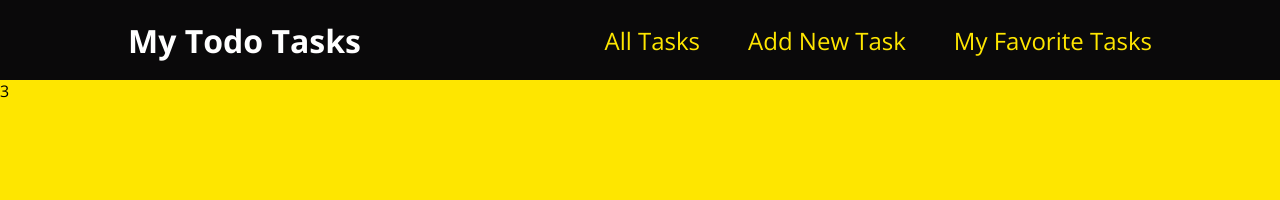
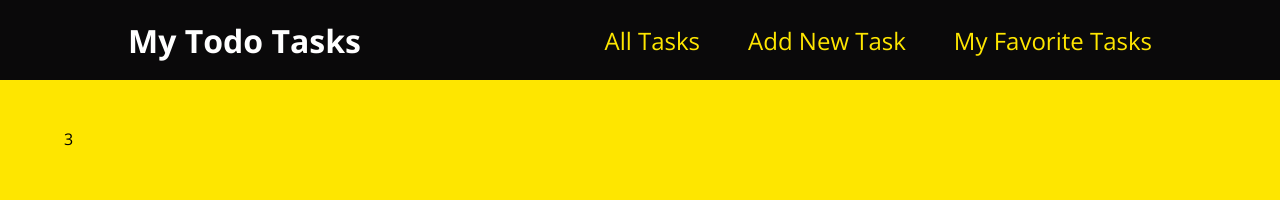
Before and after one commit to NalinSa/task-schedule-app-REACT, a React (Create React App) app: page /favorite-task in a window 1280 px wide. Shown: the top 200 px of the page. Built offline with nearby package versions, Linux system fonts and the light colour scheme.

Commit message:
manage each component

```diff
--- a/src/App.js
+++ b/src/App.js
@@ -2,16 +2,18 @@ import { Route, Routes } from "react-router-dom";
 import AddNewTask from "./pages/AddNewTask";
 import AllTasks from "./pages/AllTasks";
 import FavariteTasks from "./pages/FavoriteTasks";
-import NavigationBar from "./components/layout/NavigationBar";
+import Layout from "./components/layout/Layout";
+
 function App() {
   return (
     <div>
-      <NavigationBar />
+      <Layout>
       <Routes>
         <Route path="/" element={<AllTasks />} />
         <Route path="/add-new-task" element={<AddNewTask />} />
         <Route path="/favorite-task" element={<FavariteTasks />} />
       </Routes>
+      </Layout>
     </div>
   );
 }
--- /dev/null
+++ b/src/components/layout/Layout.js
@@ -0,0 +1,12 @@
+import style from "./Layout.module.css";
+import NavigationBar from "./NavigationBar";
+
+function Layout(props) {
+  return (
+    <div>
+      <NavigationBar />
+      <main className={style.main}>{props.children}</main>
+    </div>
+  );
+}
+export default Layout;
--- /dev/null
+++ b/src/components/layout/Layout.module.css
@@ -0,0 +1,5 @@
+.main {
+    margin: 3rem auto;
+    width: 90%;
+    max-width: 80rem;
+  }
--- a/src/components/tasks/TaskBlock.js
+++ b/src/components/tasks/TaskBlock.js
@@ -1,7 +1,9 @@
+import Card from "../ui/Card";
 import style from "./TaskBlock.module.css";
 function TaskBlock(props) {
   return (
-      <li className={style.card}>
+    <li className={style.item}>
+      <Card>
         <div className={style.content}>
           <h3>{props.title}</h3>
           <p>{props.deadlineday}</p>
@@ -12,7 +14,8 @@ function TaskBlock(props) {
         <div className={style.actions}>
           <button>Favarite</button>
         </div>
-      </li>
+      </Card>
+    </li>
   );
 }
 export default TaskBlock;
--- a/src/components/tasks/TaskBlock.module.css
+++ b/src/components/tasks/TaskBlock.module.css
@@ -1,3 +1,8 @@
+.item {
+  margin: 1rem 0;
+  width: 30rem;
+}
+
 .content {
   text-align: center;
   padding: 1rem;
@@ -28,12 +33,3 @@
 .actions button:active {
   background-color: #bfdcfe;
 }
-.card {
-    background-color: #FAFAFA;
-    border-radius: 10px;
-    box-shadow: 0 1px 4px rgba(0, 0, 0, 0.2);
-    padding: 1rem;
-    margin: 1rem;
-    width: 30rem;
-    text-align: center;
-  }
--- a/src/components/tasks/TaskList.module.css
+++ b/src/components/tasks/TaskList.module.css
@@ -2,6 +2,6 @@
   list-style: none;
     margin: 0px;
     padding: 0px;
-    display: grid;
-    grid-template-columns:1fr 1fr;
+    display:grid;
+    grid-template-columns: 1fr 1fr;
   }
--- /dev/null
+++ b/src/components/ui/Card.js
@@ -0,0 +1,6 @@
+import style from "./Card.module.css";
+
+function Card(props) {
+  return <div className={style.card}>{props.children}</div>;
+}
+export default Card;
--- /dev/null
+++ b/src/components/ui/Card.module.css
@@ -0,0 +1,5 @@
+.card {
+    background-color: white;
+    border-radius: 6px;
+    box-shadow: 0 2px 8px rgba(0, 0, 0, 0.2);
+  }
--- a/src/pages/AllTasks.js
+++ b/src/pages/AllTasks.js
@@ -6,7 +6,7 @@ const DATA = [
     deadlineday: "01",
     deadlinemonth: "01",
     deadlineyear: "2021",
-    description: "mom will kill you if you do not finish it",
+    description: "mom will kill you if you do not finish it-----------------------------------",
   },
   {
     id: "id2",
```
